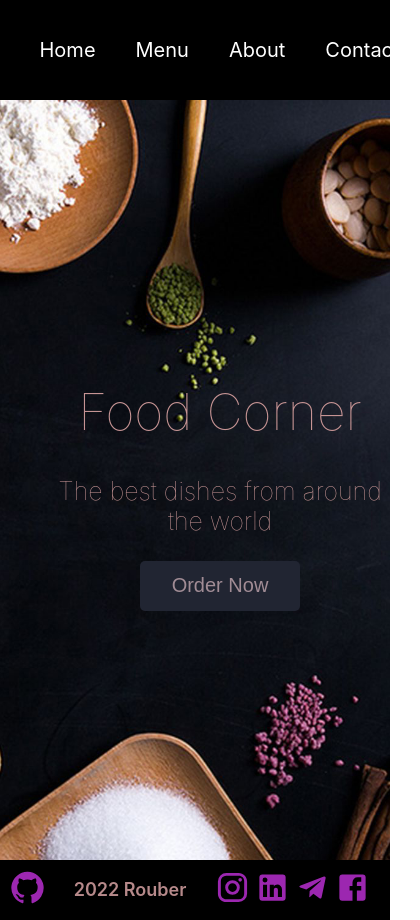
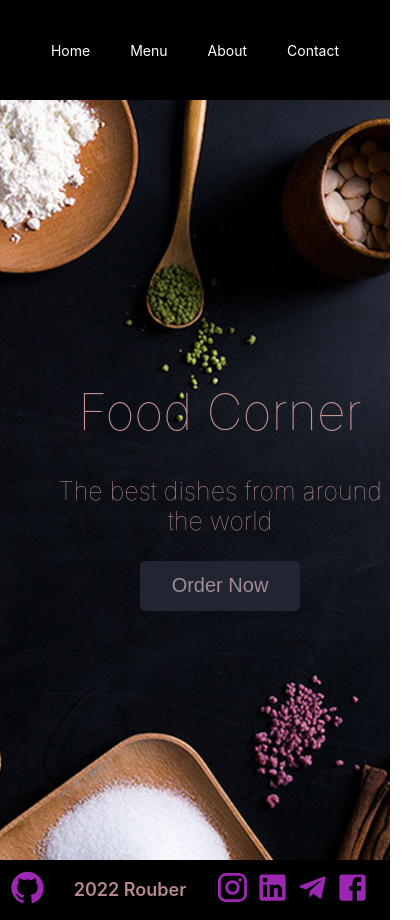
Before and after one commit to RouberR/Simple-Food-menu-React, a React (Create React App) app: page / in a window 390 px wide. Shown: the whole page, 420 px wide, since content can reach past the window. Built offline with nearby package versions, Linux system fonts and the light colour scheme; the HTML template or start-up script is replaced by a standard one.

Commit message:
fix size

```diff
--- a/src/components/Header/navbar.scss
+++ b/src/components/Header/navbar.scss
@@ -54,6 +54,10 @@
         .rightSide{
             justify-content: center;
 
+
+            a{
+                font-size:14px;
+            }
         }
     }
 }
```
Also changed, not shown: 1 other file (tests, documents, lock files or other folders).
